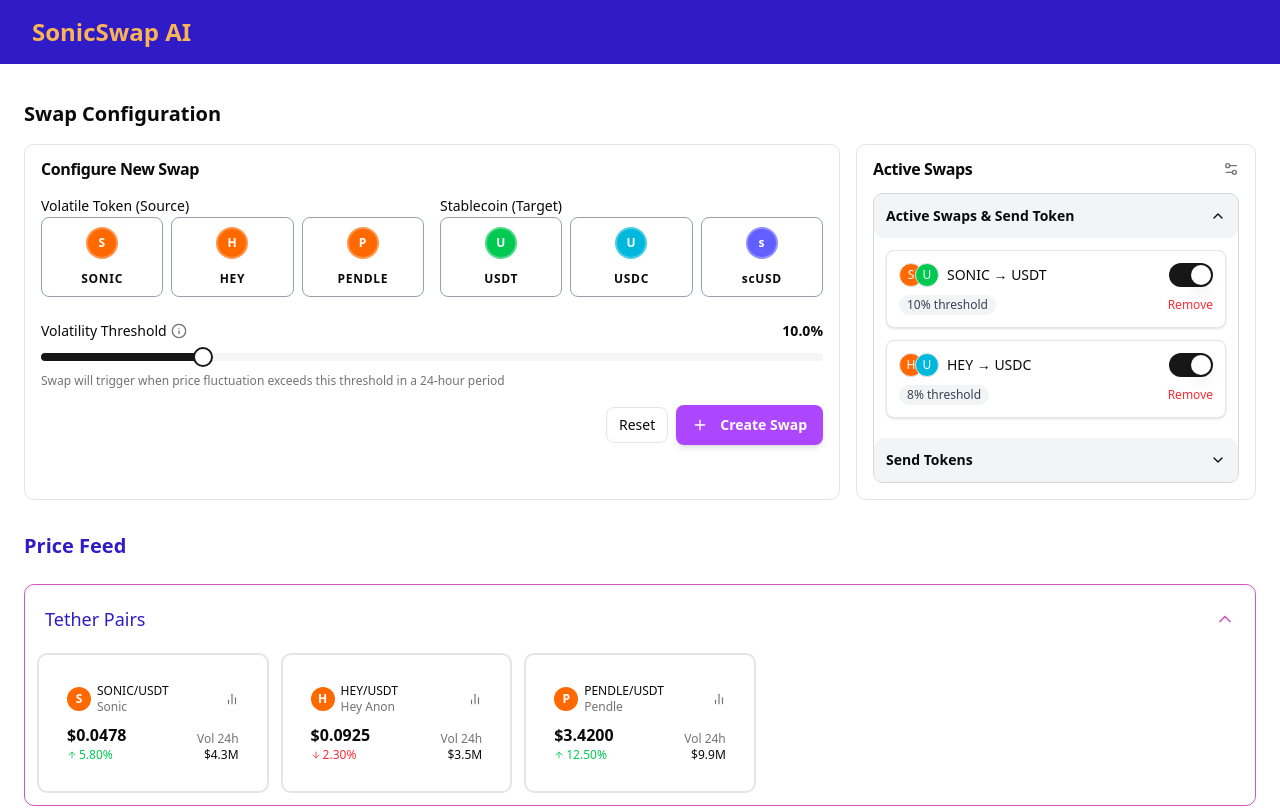
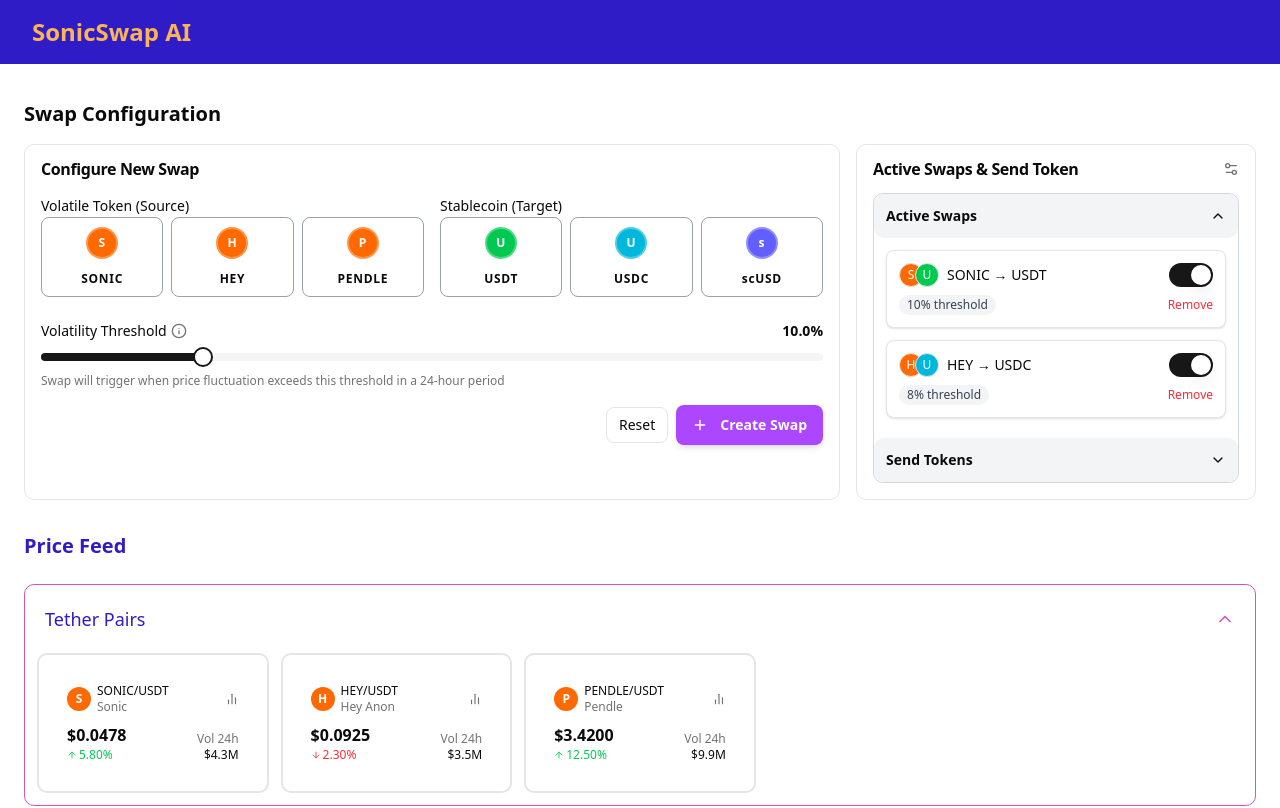
Before and after one commit to eben619/SonicSwap-AI, a Next.js app in the folder sonicswap_client/: page /dashboard in a window 1280 px wide. Shown: the top 808 px of the page. Built offline with nearby package versions, Linux system fonts and the light colour scheme.

Commit message:
Update Active Swaps labels for consistency in UI

```diff
--- a/sonicswap_client/src/components/ActiveSwapList.tsx
+++ b/sonicswap_client/src/components/ActiveSwapList.tsx
@@ -32,7 +32,7 @@ const ActiveSwapsList: React.FC<ActiveSwapsListProps> = ({
         onClick={() => toggleTab("swaps")}
         className="flex justify-between items-center w-full p-3 bg-gray-100 rounded-lg text-sm font-semibold"
       >
-        Active Swaps & Send Token
+        Active Swaps
         {openTab === "swaps" ? <ChevronUp size={16} /> : <ChevronDown size={16} />}
       </button>
 
--- a/sonicswap_client/src/components/SwapPanel.tsx
+++ b/sonicswap_client/src/components/SwapPanel.tsx
@@ -147,7 +147,7 @@ const SwapPanel: React.FC = () => {
           <CustomCard className="h-full">
             <CustomCardHeader>
               <CustomCardTitle className="flex items-center justify-between">
-                <span>Active Swaps</span>
+                <span>Active Swaps & Send Token</span>
                 <Settings2Icon size={16} className="text-muted-foreground" />
               </CustomCardTitle>
             </CustomCardHeader>
```
